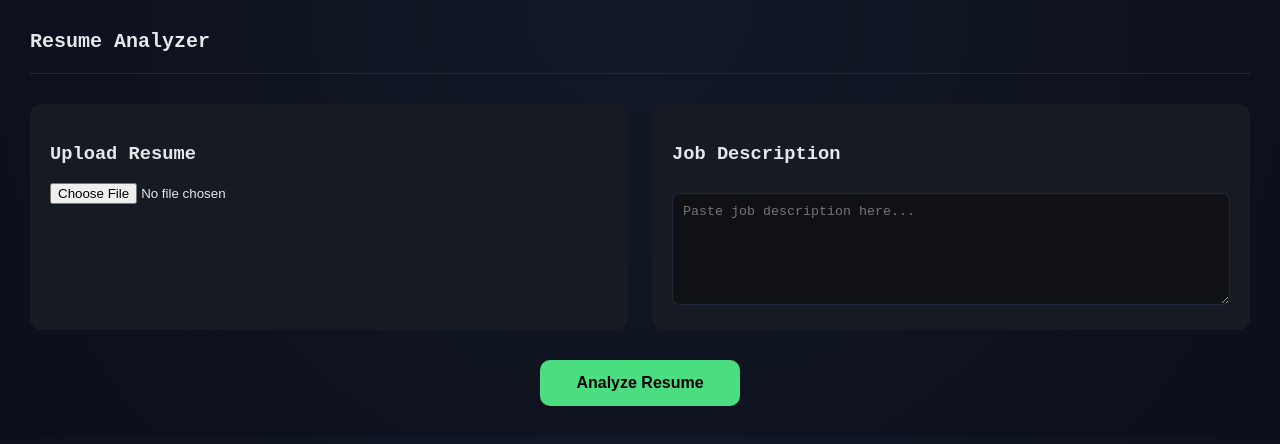
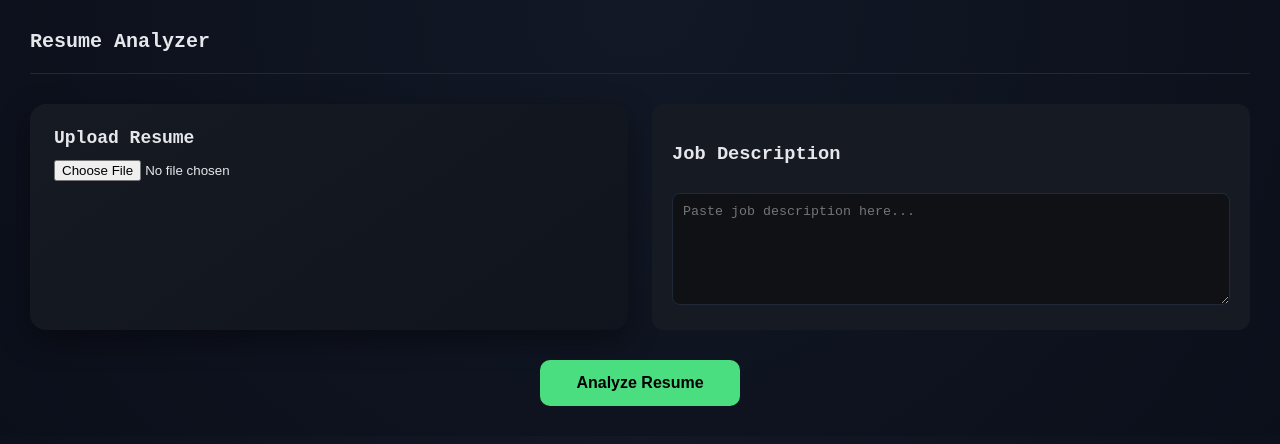
Before and after one commit to suki2811/resume-analyzer-ui, a React (Vite) app: page / in a window 1280 px wide. Both pictures are taken after a click on the button "Analyze Resume →". Shown: the top 444 px of the page. Built offline with nearby package versions, Linux system fonts and the light colour scheme.

Commit message:
Update UploadCard.jsx

```diff
--- a/src/components/UploadCard.jsx
+++ b/src/components/UploadCard.jsx
@@ -1,13 +1,7 @@
 export default function UploadCard() {
   return (
-    <div
-      style={{
-        background: "#161a22",
-        padding: "20px",
-        borderRadius: "12px",
-      }}
-    >
-      <h3>Upload Resume</h3>
+    <div className="card">
+      <div className="card-title">Upload Resume</div>
       <input type="file" />
     </div>
   );
```
